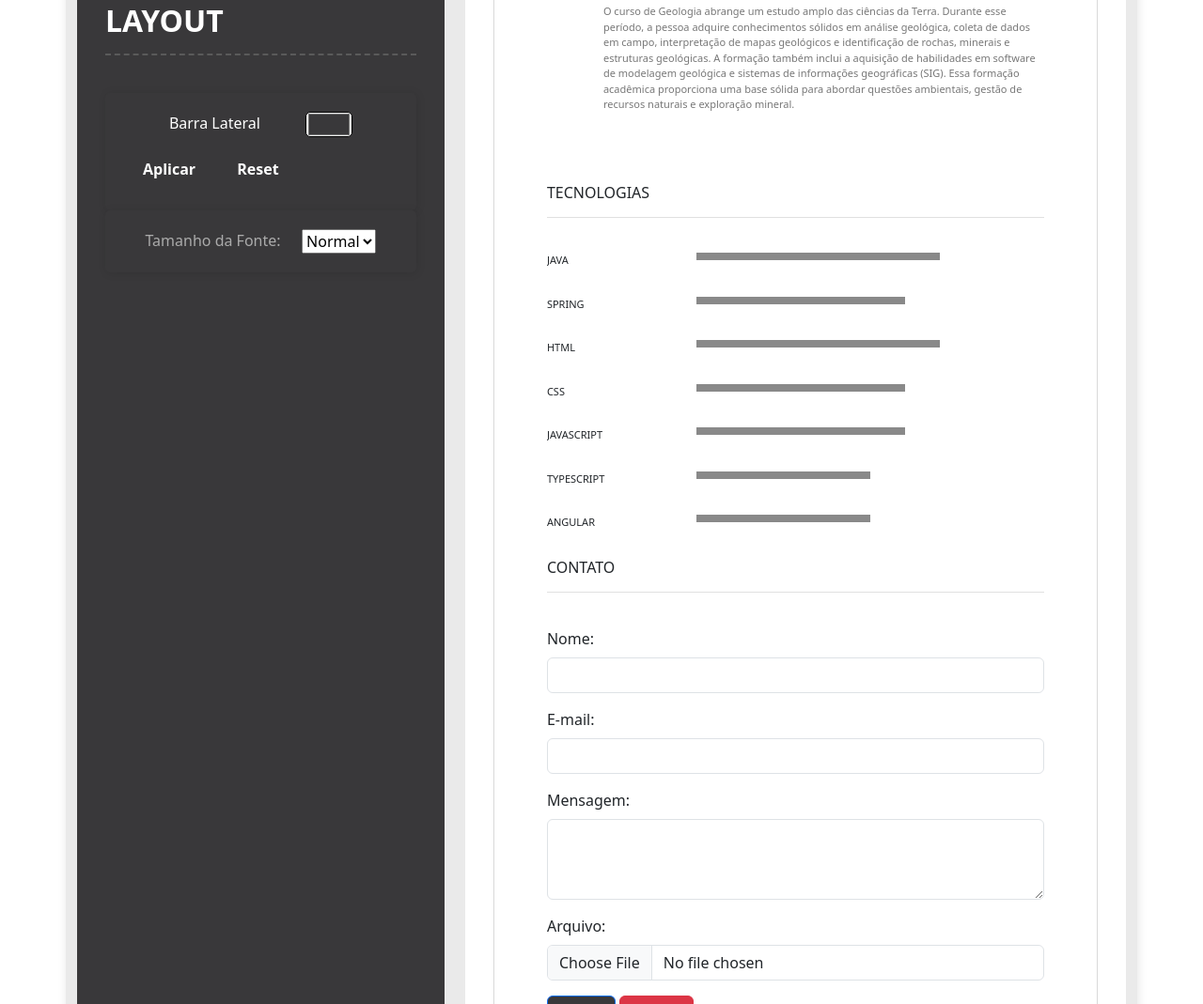
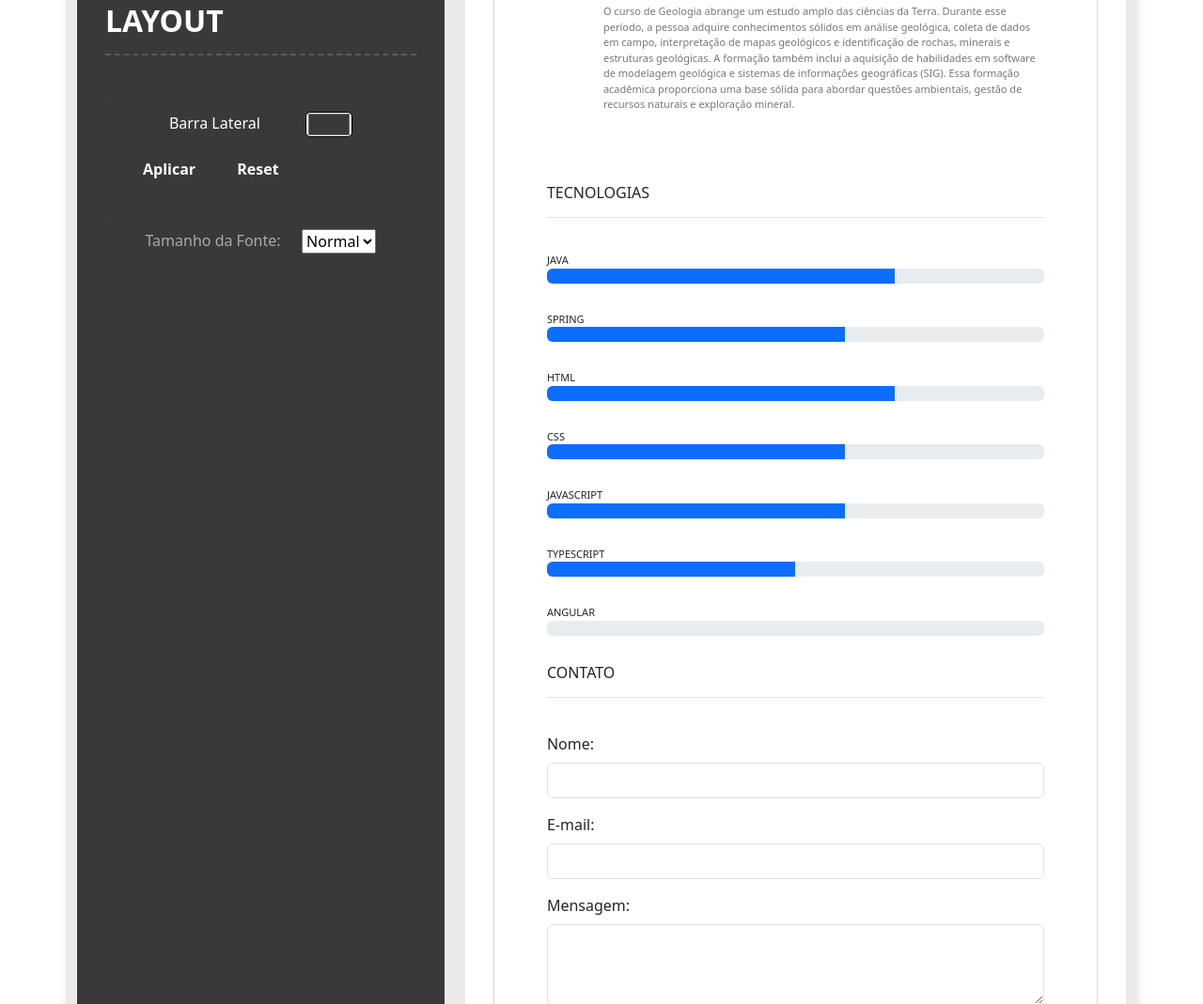
Before and after one commit to pizardini/Tarefa-CV, a plain HTML site: page index.html in a window 1280 px wide. Shown: the part 1603-2672 px from the top of the page at 94% size. Drawn offline with nearby package versions, Linux system fonts and the light colour scheme.

Commit message:
mudança das barras para bootstrap

```diff
--- a/index.html
+++ b/index.html
@@ -211,31 +211,45 @@
               <ul class="tecnologias-list">
                 <li class="tecnologias-list-item">
                     Java
-                  <div class="level level-70 barra"></div>
+                  <div class="progress" role="progressbar" aria-label="Java" aria-valuenow="70" aria-valuemin="0" aria-valuemax="100">
+                    <div class="progress-bar" style="width: 0%"></div>
+                  </div>
                 </li>
                 <li class="tecnologias-list-item">
                     Spring
-                  <div class="level level-60 barra"></div>
+                  <div class="progress" role="progressbar" aria-label="Spring" aria-valuenow="60" aria-valuemin="0" aria-valuemax="100">
+                    <div class="progress-bar" style="width: 0%"></div>
+                  </div>
                 </li>
                 <li class="tecnologias-list-item">
                     HTML
-                  <div class="level level-70 barra"></div>
+                  <div class="progress" role="progressbar" aria-label="HTML" aria-valuenow="70" aria-valuemin="0" aria-valuemax="100">
+                    <div class="progress-bar" style="width: 0%"></div>
+                  </div>
                 </li>
                 <li class="tecnologias-list-item">
                     CSS
-                    <div class="level level-60 barra"></div>
+                    <div class="progress" role="progressbar" aria-label="CSS" aria-valuenow="60" aria-valuemin="0" aria-valuemax="100">
+                      <div class="progress-bar" style="width: 0%"></div>
+                    </div>
                 </li>
                 <li class="tecnologias-list-item">
                     JavaScript
-                    <div class="level level-60 barra"></div>
+                    <div class="progress" role="progressbar" aria-label="JavaScript" aria-valuenow="60" aria-valuemin="0" aria-valuemax="100">
+                      <div class="progress-bar" style="width: 0%"></div>
+                    </div>
                 </li>
                 <li class="tecnologias-list-item">
                     TypeScript
-                    <div class="level level-50 barra"></div>
+                    <div class="progress" role="progressbar" aria-label="TypeScript" aria-valuenow="50" aria-valuemin="0" aria-valuemax="100">
+                      <div class="progress-bar" style="width: 0%"></div>
+                    </div>
                 </li>
                 <li class="tecnologias-list-item">
                     Angular
-                    <div class="level level-50 barra"></div>
+                    <div class="progress" role="progressbar" aria-label="Angular" aria-valuenow="50" aria-valuemin="0" aria-valuemax="100">
+                      <div class="progress-bar" style="width: 0%"></div>
+                    </div>
                 </li>
               </ul>
             </div>
--- a/script.js
+++ b/script.js
@@ -8,39 +8,50 @@ function isElementInViewport(el) {
   );
 }
 
-function animateTechBars() {
-  const techItems = document.querySelectorAll('.tecnologias-list-item');
+function isScrolledIntoView(element) {
+  var rect = element.getBoundingClientRect();
+  var elemTop = rect.top;
+  var elemBottom = rect.bottom;
 
-  techItems.forEach((item) => {
-      if (isElementInViewport(item)) {
-          const barra = item.querySelector('.barra');
-          const level = item.querySelector('.level');
-
-          barra.style.width = level.style.width;
-
-          barra.classList.add('animate-barra');
-      }
-  });
+  return (elemTop <= window.innerHeight) && (elemBottom >= 0);
 }
 
-window.addEventListener('scroll', animateTechBars);
+function animateProgressBar(progressBar) {
+  var progressBarWidth = 0;
+  var targetWidth = progressBar.getAttribute("aria-valuenow");
 
-animateTechBars();
+  console.log(progressBar.getAttribute("aria-valuenow"));
 
-// function addRequiredAsterisks() {
-//   const requiredFields = document.querySelectorAll('[required]');
-//   requiredFields.forEach(field => {
-//       const label = document.querySelector(`label[for="${field.id}"]`);
-//       if (label) {
-//           const asterisk = document.createElement('span');
-//           asterisk.className = 'required';
-//           asterisk.textContent = ' *';
-//           label.appendChild(asterisk);
-//       }
-//   });
-// }
+  function frame() {
+      if (progressBarWidth < targetWidth) {
+          progressBarWidth++;
+          progressBar.querySelector(".progress-bar").style.width = progressBarWidth + "%";
+          requestAnimationFrame(frame);
+      }
+  }
 
-// addRequiredAsterisks();
+  frame();
+}
+
+        $(document).ready(function () {
+          var progressBars = document.querySelectorAll(".progress");
+
+          progressBars.forEach(function (progressBar) {
+              $(window).on("scroll", function () {
+                  if (isScrolledIntoView(progressBar)) {
+                      animateProgressBar(progressBar);
+                      $(window).off("scroll");
+                  }
+              });
+          });
+      });
+
+      function isScrolledIntoView(element) {
+          var rect = element.getBoundingClientRect();
+          var elemTop = rect.top;
+          var elemBottom = rect.bottom;
+          return (elemTop <= window.innerHeight) && (elemBottom >= 0);
+      }
 
 function changeFontSize(value) {
   const elementsWithFontSize = document.querySelectorAll('body, p, h1, h2, h3, h4, h5, h6, a');
--- a/style.css
+++ b/style.css
@@ -269,49 +269,8 @@ background-color: #fff;
   margin-bottom: 30px;
   text-transform: uppercase;
   font-size: 11px;
-  display: flex;
+  /* display: flex; */
   justify-content: space-between;
-  overflow: hidden;
-}
-.level {
-  width: 70%;
-  height: 8px;
-  position: relative;
-
-}
-.level:before {
-  content: '';
-  position: absolute;
-  left: 0;
-  top: 0;
-  height: 100%;
-  background-color: #898989;
-}
-.level-90:before {
-  width: 90%;
-}
-.level-80:before {
-  width: 80%;
-}
-.level-70:before {
-  width: 70%;
-}
-.level-60:before {
-  width: 60%;
-}
-.level-50:before {
-  width: 50%;
-}
-
-.barra {
-    width: 0;
-    position: relative;
-    transition: width 2s ease;
-}
-
-  .animate-barra {
-    width: 70%;
-    transition: width 2s ease;
 }
 
   @media (max-width: 1024px) {
```
